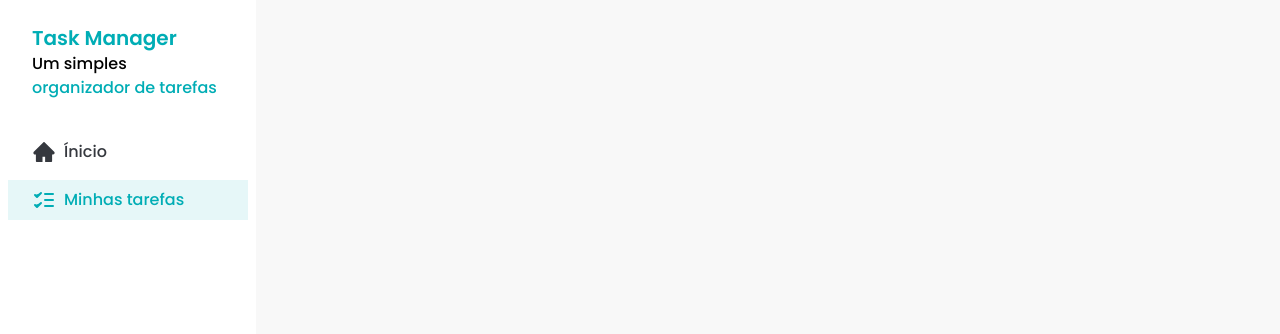
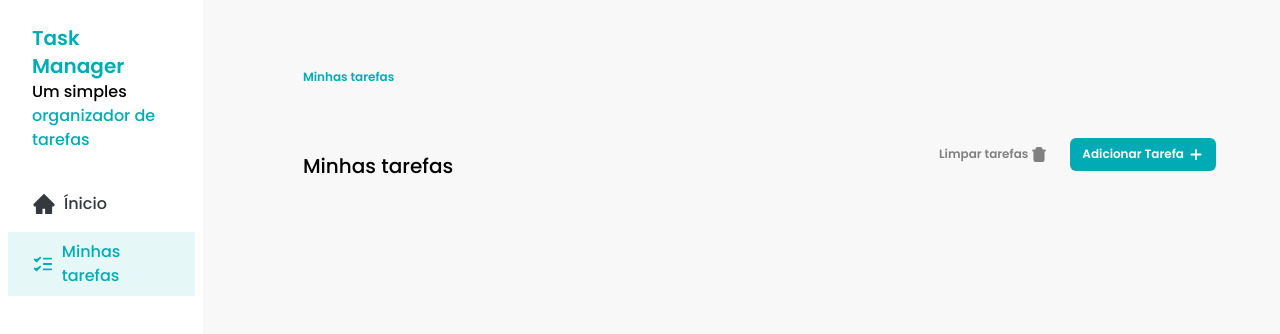
Before and after one commit to devmarcosanjos/taskApp, a React (Vite) app: page / in a window 1280 px wide. Shown: the top 334 px of the page. Built offline with nearby package versions, Linux system fonts and the light colour scheme.

Commit message:
feat: add initial Task add button

```diff
--- a/src/App.jsx
+++ b/src/App.jsx
@@ -1,9 +1,11 @@
 import Sidebar from "./components/Sidebar"
+import Tasks from "./components/Tasks"
 
 function App() {
   return (
-    <div>
+    <div className="flex gap-9">
       <Sidebar />
+      <Tasks />
     </div>
   )
 }
--- /dev/null
+++ b/src/components/Button.jsx
@@ -0,0 +1,19 @@
+const Button = ({ children, varient = "primary" }) => {
+  const getVarientClasses = () => {
+    if (varient === "primary") {
+      return "text-white bg-[#00abb5]"
+    }
+    if (varient === "ghost") {
+      return "text-[#818181] bg-trasparent"
+    }
+  }
+  return (
+    <button
+      className={`flex items-center gap-1 rounded-md px-3 py-2 text-xs font-semibold transition hover:opacity-80 ${getVarientClasses()}`}
+    >
+      {children}
+    </button>
+  )
+}
+
+export default Button
--- /dev/null
+++ b/src/components/Tasks.jsx
@@ -0,0 +1,30 @@
+import AddIcon from "../assets/icons/add.svg?react"
+import TrashIcon from "../assets/icons/trash.svg?react"
+import Button from "./Button"
+
+const Tasks = () => {
+  return (
+    <div className="w-full px-16 py-16">
+      <div className="flex w-full justify-between">
+        <div>
+          <span className="text-xs font-semibold text-[#00ADB5]">
+            Minhas tarefas
+          </span>
+          <h2 className="py-16 text-xl">Minhas tarefas</h2>
+        </div>
+        <div className="flex items-center gap-3">
+          <Button varient="ghost">
+            Limpar tarefas
+            <TrashIcon />
+          </Button>
+          <Button>
+            Adicionar Tarefa
+            <AddIcon />
+          </Button>
+        </div>
+      </div>
+    </div>
+  )
+}
+
+export default Tasks
```
Also changed, not shown: src/assets/icons/add.svg (added), src/assets/icons/trash.svg (added).
